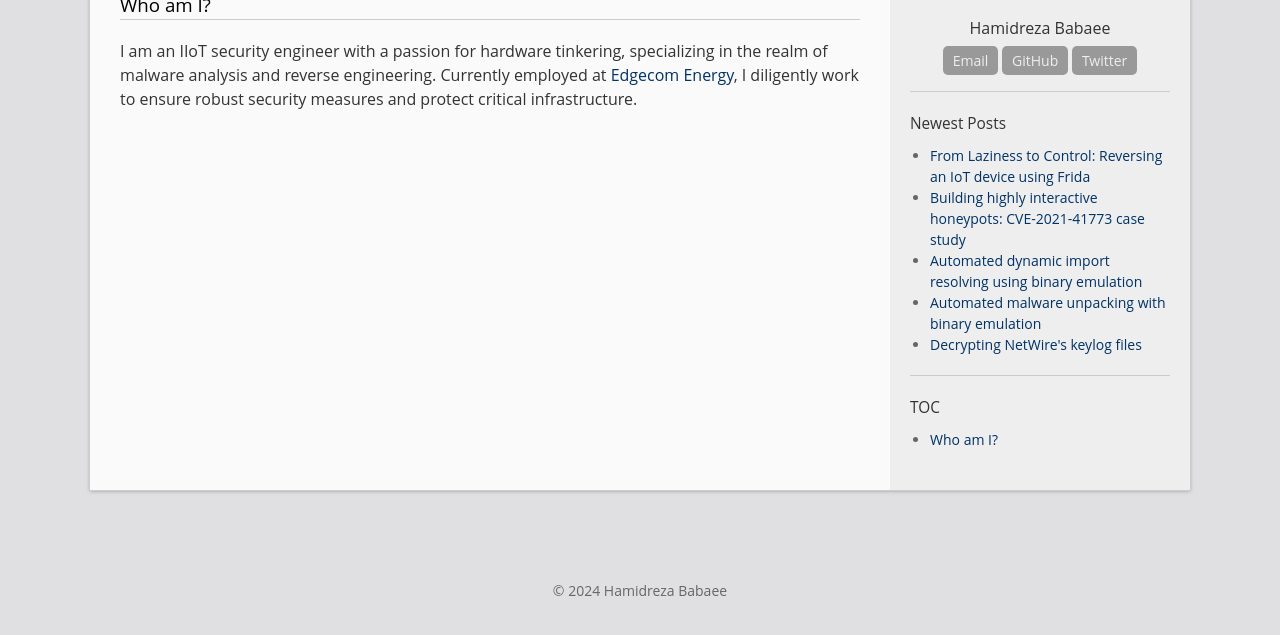
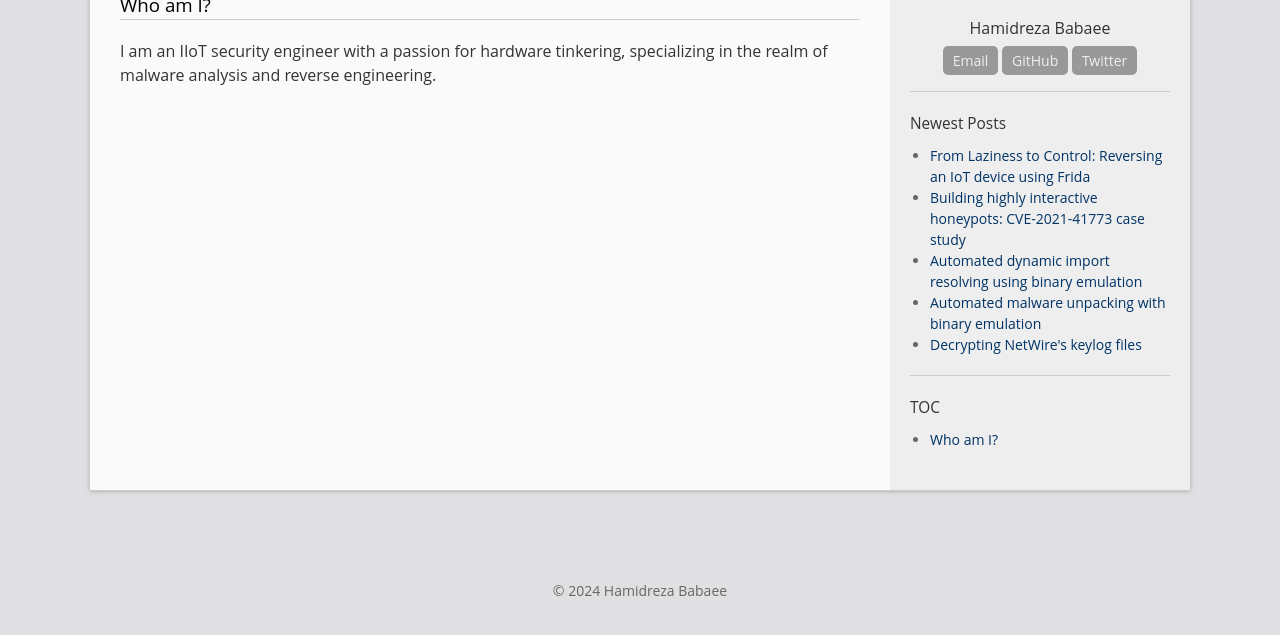
Before and after one commit to lopqto/lopqto.github.io, a Jekyll site: the page built from about.md, in a window 1280 px wide, cut to the strip 261-922 px from the top of the page. Shown: the top 635 px of the strip. Built offline with Jekyll 4.4.1, drawn with Linux system fonts in a browser that asks for light colours.

Commit message:
Update about.md

```diff
--- a/about.md
+++ b/about.md
@@ -6,4 +6,4 @@ permalink: /about/
 
 ### Who am I?
 
-I am an IIoT security engineer with a passion for hardware tinkering, specializing in the realm of malware analysis and reverse engineering. Currently employed at [Edgecom Energy](https://www.edgecomenergy.ca/), I diligently work to ensure robust security measures and protect critical infrastructure.
+I am an IIoT security engineer with a passion for hardware tinkering, specializing in the realm of malware analysis and reverse engineering.
```
Also changed, not shown: 2 other files.
